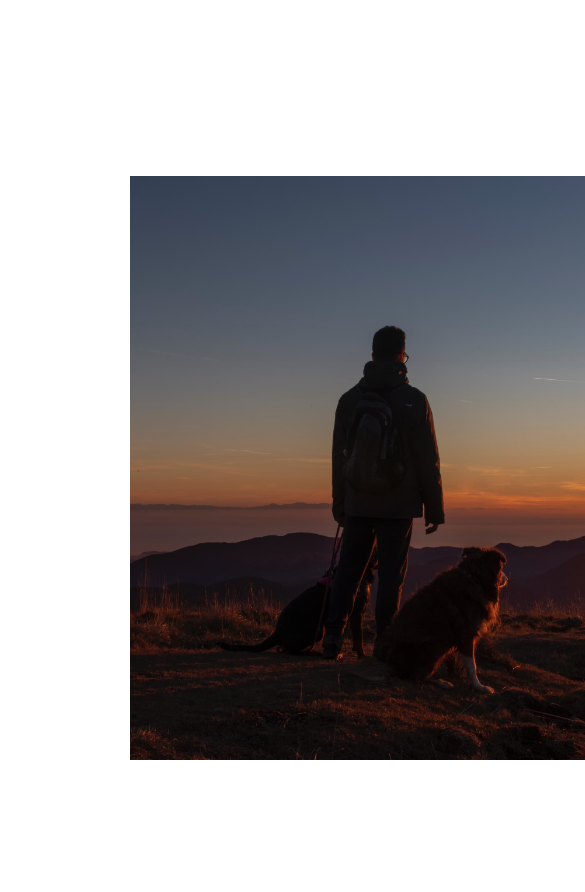
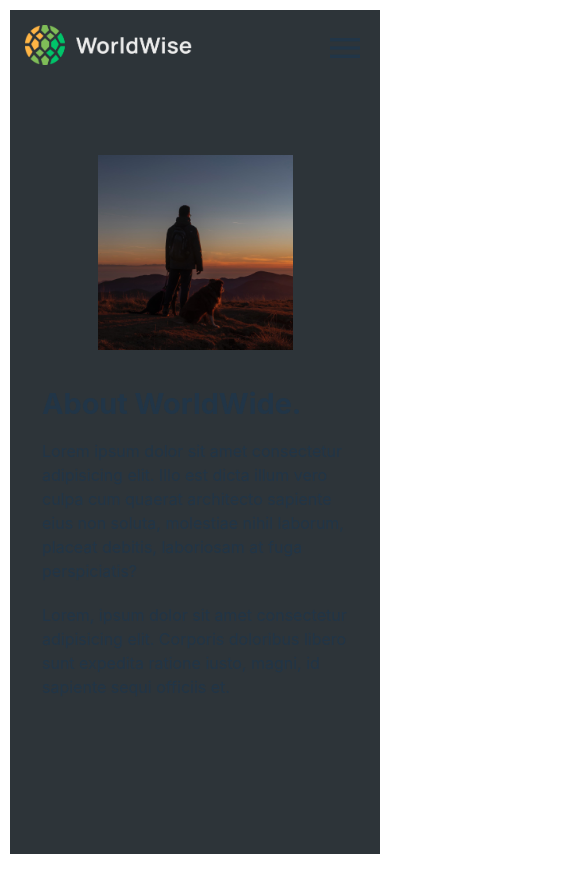
Before and after one commit to mohamedmostafa58/wordwise, a React (Vite) app: page /products in a window 390 px wide. Shown: the top 892 px of the page, 585 px wide, since content can reach past the window. After the commit the page ends 864 px from the top, so only its background shows below. Built offline with nearby package versions, Linux system fonts and the light colour scheme.

Commit message:
productpage

```diff
--- a/src/Components/Navpage.jsx
+++ b/src/Components/Navpage.jsx
@@ -16,7 +16,7 @@ const Navpage = () => {
   }, []);
   return (
     <>
-      {innerwidth > 592 ? (
+      {innerwidth > 662 ? (
         <div className={styles.navdiv}>
           <Logo />
           <Ulist className={styles.nav} loginclassname={styles.login} />
--- a/src/Components/Navpage.module.css
+++ b/src/Components/Navpage.module.css
@@ -39,7 +39,7 @@
     padding: 7px;
   }
 }
-@media (max-width: 592px) {
+@media (max-width: 662px) {
   .nav {
     display: none;
   }
--- a/src/index.css
+++ b/src/index.css
@@ -99,8 +99,8 @@ button:focus-visible {
     padding: 8px 10px;
     font-size: 1.2rem;
   }
-  .menu {
-    font-size: 2.5rem;
-    cursor: pointer;
-  }
 }
+.menu {
+  font-size: 2.5rem;
+  cursor: pointer;
+}
--- a/src/pages/Product.jsx
+++ b/src/pages/Product.jsx
@@ -1,14 +1,16 @@
 import styles from "./Product.module.css";
-
+import person1 from "./../../public/img-1.jpg";
+import Navpage from "../Components/Navpage";
 export default function Product() {
   return (
     <main className={styles.product}>
+      <Navpage />
       <section>
         <img
-          src="img-1.jpg"
+          src={person1}
           alt="person with dog overlooking mountain with sunset"
         />
-        <div>
+        <div className={styles.text}>
           <h2>About WorldWide.</h2>
           <p>
             Lorem ipsum dolor sit amet consectetur adipisicing elit. Illo est
--- a/src/pages/Product.module.css
+++ b/src/pages/Product.module.css
@@ -1,34 +1,112 @@
 .product {
-  margin: 2.5rem;
-  padding: 2.5rem 5rem;
-  background-color: var(--color-dark--1);
-  min-height: calc(100vh - 5rem);
+  background-color: var(--color-dark-1);
+  height: calc(100vh - 20px);
+  padding: 15px;
+  width: calc(100vw - 20px);
+  max-width: calc(100vw -20px);
+  box-sizing: border-box;
 }
 
 .product section {
-  width: clamp(80rem, 80%, 90rem);
-  margin: 6rem auto;
-  display: grid;
-  grid-template-columns: 1fr 1fr;
-  gap: 7rem;
+  width: 70%;
+  padding-top: 10vh;
+  display: flex;
+  gap: 40px;
   align-items: center;
+  margin-inline: auto;
+  justify-content: center;
+  text-align: start;
 }
-
-.product img {
-  width: 100%;
+.text {
+  display: flex;
+  flex-direction: column;
+  align-items: center;
+  justify-content: start;
+  gap: 20px;
+}
+.product section img {
+  width: 20vw;
 }
 
 .product h2 {
-  font-size: 4rem;
+  width: 100%;
+  font-size: 3rem;
   line-height: 1.2;
-  margin-bottom: 3rem;
+  text-align: start;
 }
 
 .product p {
-  font-size: 1.6rem;
-  margin-bottom: 2rem;
+  font-size: 1.2rem;
 }
 
 .product section a {
   margin-top: 2rem;
 }
+@media (max-width: 1440px) {
+  .product section {
+    width: 80%;
+  }
+  .product section img {
+    width: 27vw;
+  }
+  .product h2 {
+    font-size: 2.4rem;
+    line-height: 1;
+  }
+  .product p {
+    font-size: 1rem;
+  }
+}
+@media (max-width: 992px) {
+  .product section {
+    width: 90%;
+  }
+  .product section img {
+    width: 35vw;
+  }
+  .product h2 {
+    font-size: 2rem;
+    line-height: 1;
+  }
+  .product p {
+    font-size: 1rem;
+  }
+}
+
+@media (max-width: 792px) {
+  .product section {
+    width: 90%;
+  }
+  .product section img {
+    width: 45vw;
+  }
+  .product h2 {
+    font-size: 1.8rem;
+    line-height: 1;
+  }
+  .product p {
+    font-size: 0.9rem;
+  }
+}
+@media (max-width: 662px) {
+  .product {
+    min-height: 100vh;
+    height: auto;
+    margin-bottom: 10px;
+    width: calc(100vw - 20px);
+  }
+  .product section {
+    width: 90%;
+    flex-direction: column;
+  }
+  .product section img {
+    width: 50vw;
+  }
+  .product h2 {
+    font-size: 1.8rem;
+    line-height: 1;
+  }
+  .product p {
+    font-size: 1rem;
+  }
+}
```
